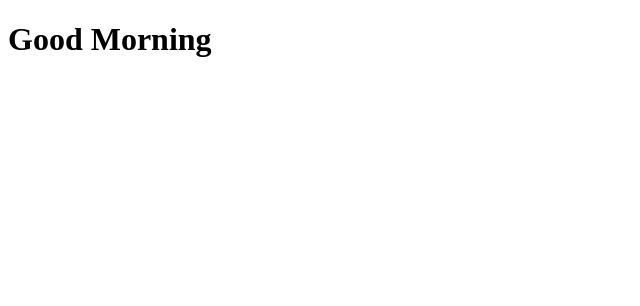
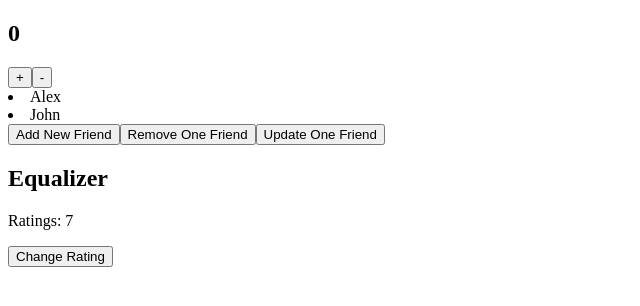
Before and after one commit to ForeverPlat/learning-react, a React (Vite) app: page / in a window 1280 px wide. Shown: the top 306 px of the page, without its empty margins (0-640 px from the left). Built offline with nearby package versions, Linux system fonts and the light colour scheme.

Commit message:
use state basics

```diff
--- a/package.json
+++ b/package.json
@@ -11,7 +11,8 @@
   },
   "dependencies": {
     "react": "^19.1.0",
-    "react-dom": "^19.1.0"
+    "react-dom": "^19.1.0",
+    "react-icons": "^5.5.0"
   },
   "devDependencies": {
     "@eslint/js": "^9.30.1",
--- a/src/App.jsx
+++ b/src/App.jsx
@@ -1,20 +1,66 @@
-import React from 'react'
-import Weather from './components/Weather';
-import UserStatus from './components/UserStatus';
-import Greeting from './components/Greeting';
+import React, { use } from 'react'
+import { useState } from 'react';
 
 const App = () => {
+  const [count, setCount] = useState(0);
 
-  return <div>
+  const increment = () => setCount(count + 1);
+  const decrement = () => setCount(count - 1);
+
+  // ----------
+
+  const [friends, setFriends] = useState(['Alex', 'John']);
+
+  const addOneFriend = () => setFriends([...friends, "Luqman"]);
+  const removeFriend = () => setFriends(friends.filter(f => f !== 'John'));
+
+  const updateOneFriend = () => {
+    setFriends(friends.map(f => f === 'Alex' ? 'Alex Smith' : f))
+  }
+
+  // ---------
+
+  const [movie, setMovie] = useState({
+    title: 'Equalizer',
+    ratings: 7,
+  });
+
+  const changeRating = () => {
+    // const copyMovie = {
+    //   ...movie,
+    //   ratings: 5
+    // }
+
+    // setMovie(copyMovie);
+    setMovie({...movie, ratings: 5});
+  }
 
 
-    {/* <Weather temperature={16}/> */}
 
-    {/* <UserStatus loggedIn={true} isAdmin={true} /> */}
+  return (
+    <section>
+      <h1>{count}</h1>
+      <button onClick={increment}>+</button>
+      <button onClick={decrement}>-</button>
 
-    <Greeting timeOfDay="morning" />
-  </div>
 
+      {
+        friends.map(f => (
+          <li key={ Math.random() }>{ f }</li>
+        ))
+      }
+
+      <button onClick={addOneFriend}>Add New Friend</button>
+      <button onClick={removeFriend}>Remove One Friend</button>
+      <button onClick={updateOneFriend}>Update One Friend</button>
+
+
+      <h1>{ movie.title }</h1>
+      <p>Ratings: { movie.ratings }</p>
+      <button onClick={changeRating}>Change Rating</button>
+
+    </section>
+  );
 
 }
 
--- a/src/components/Greeting.jsx
+++ /dev/null
@@ -1,10 +0,0 @@
-import React from 'react'
-
-const Greeting = ({ timeOfDay }) => {
-
-
-    return timeOfDay === "morning" ? (<h1>Good Morning</h1>) : (<h1>Good Afternoon</h1>);
-
-}
-
-export default Greeting
--- a/src/components/UserStatus.jsx
+++ /dev/null
@@ -1,18 +0,0 @@
-import React from 'react'
-
-const UserStatus = ({ loggedIn, isAdmin }) => {
-
-    if (loggedIn && isAdmin) {
-        return <h2>Welcome Admin</h2>
-    }
-    if (loggedIn) {
-        return <h2>Welcome User</h2>
-    }
-
-
-    return (
-        <div></div>
-    )
-}
-
-export default UserStatus
--- a/src/components/Weather.jsx
+++ /dev/null
@@ -1,18 +0,0 @@
-import React from 'react'
-
-const Weather = ({ temperature }) => {
-
-    if (temperature < 15) {
-        return <p>It's cold outside</p>
-
-    } else if (temperature >= 15 && temperature <= 24) {
-        return <p>It's nice outside</p>
-
-    } else if (temperature > 25){
-        return <p>It's hot outside</p>
-
-    }
-
-}
-
-export default Weather
```
Also changed, not shown: 1 other file (tests, documents, lock files or other folders).
